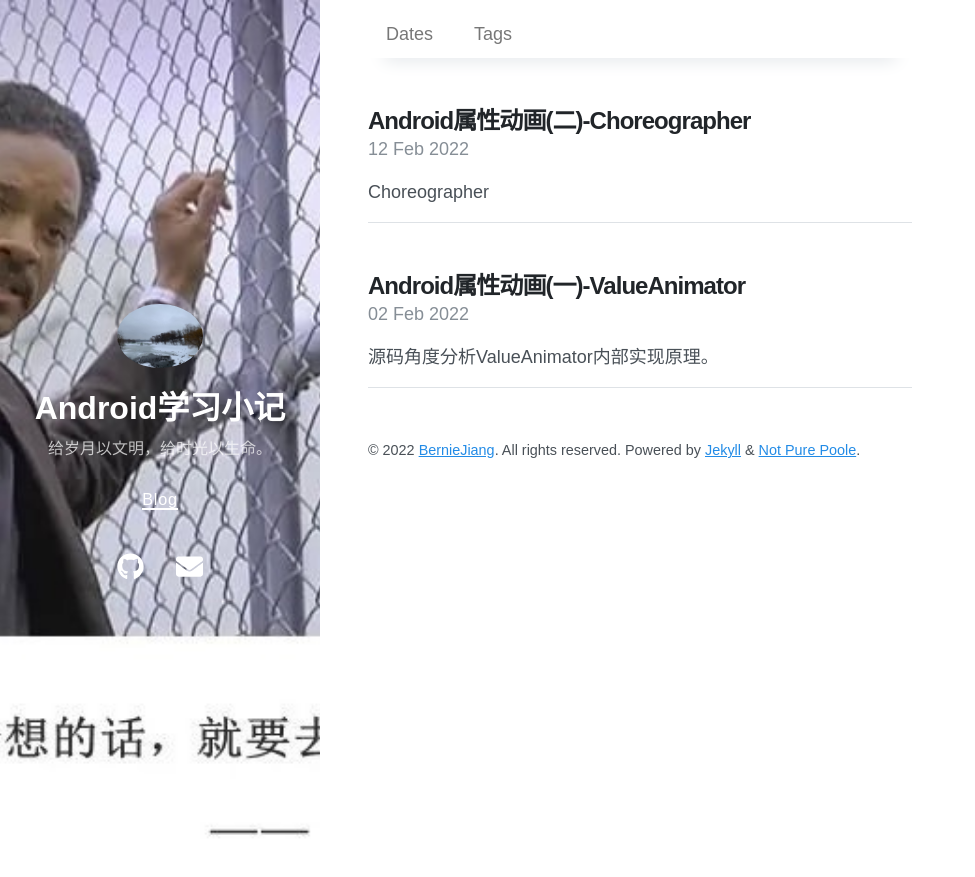
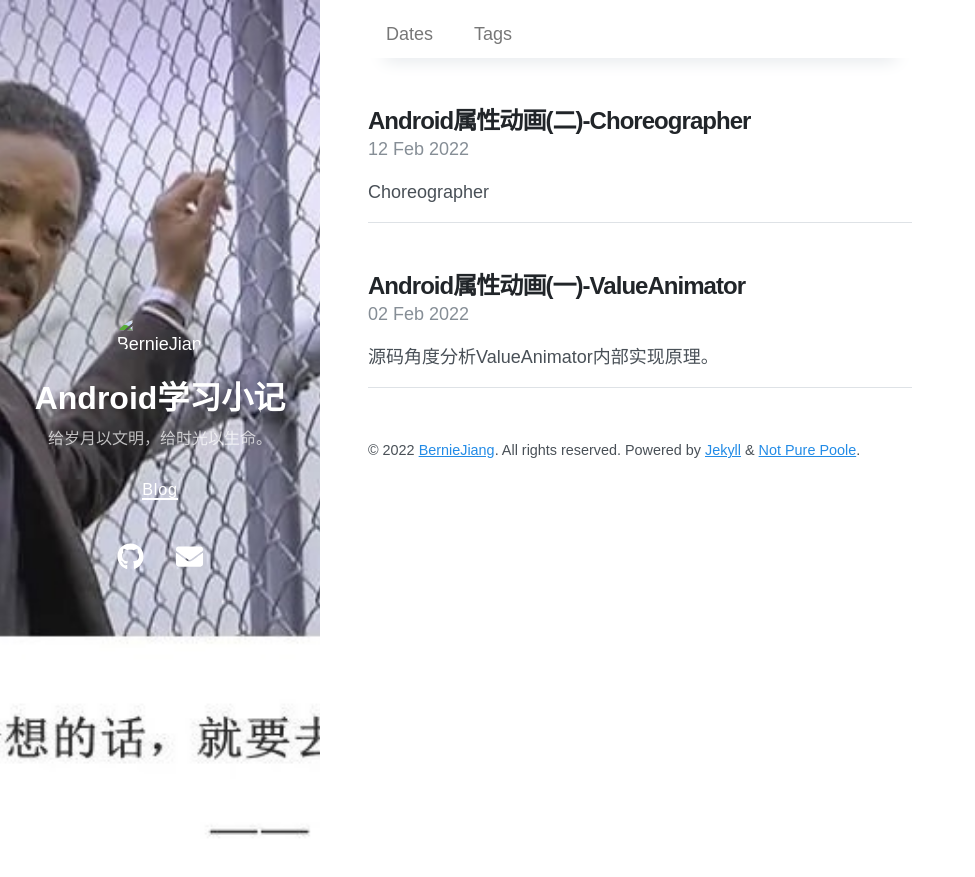
Before and after one commit to Bernie-sw-jiang/BernieJiang.github.io, a Jekyll site: the page built from index.html, in a window 1280 px wide. Shown: the top 877 px of the page, without its empty margins (0-975 px from the left). Built offline with Jekyll 4.4.1, drawn with Linux system fonts in a browser that asks for light colours; nearby versions of some CDN libraries; the list of posts is cut into pages by our own code.

Commit message:
refactor: refactor style

```diff
--- a/_config.yml
+++ b/_config.yml
@@ -2,7 +2,7 @@
 title: Android学习小记
 description: 给岁月以文明，给时光以生命。
 url: https://bernie-sw-jiang.github.io/BernieJiang.github.io/
-avatar: /avatar.jpeg
+avatar: /
 paginate: 5
 permalink: /:year-:month-:day-:title/
 cover_image: /bg.jpeg
```
Also changed, not shown: avatar.jpeg (deleted).
